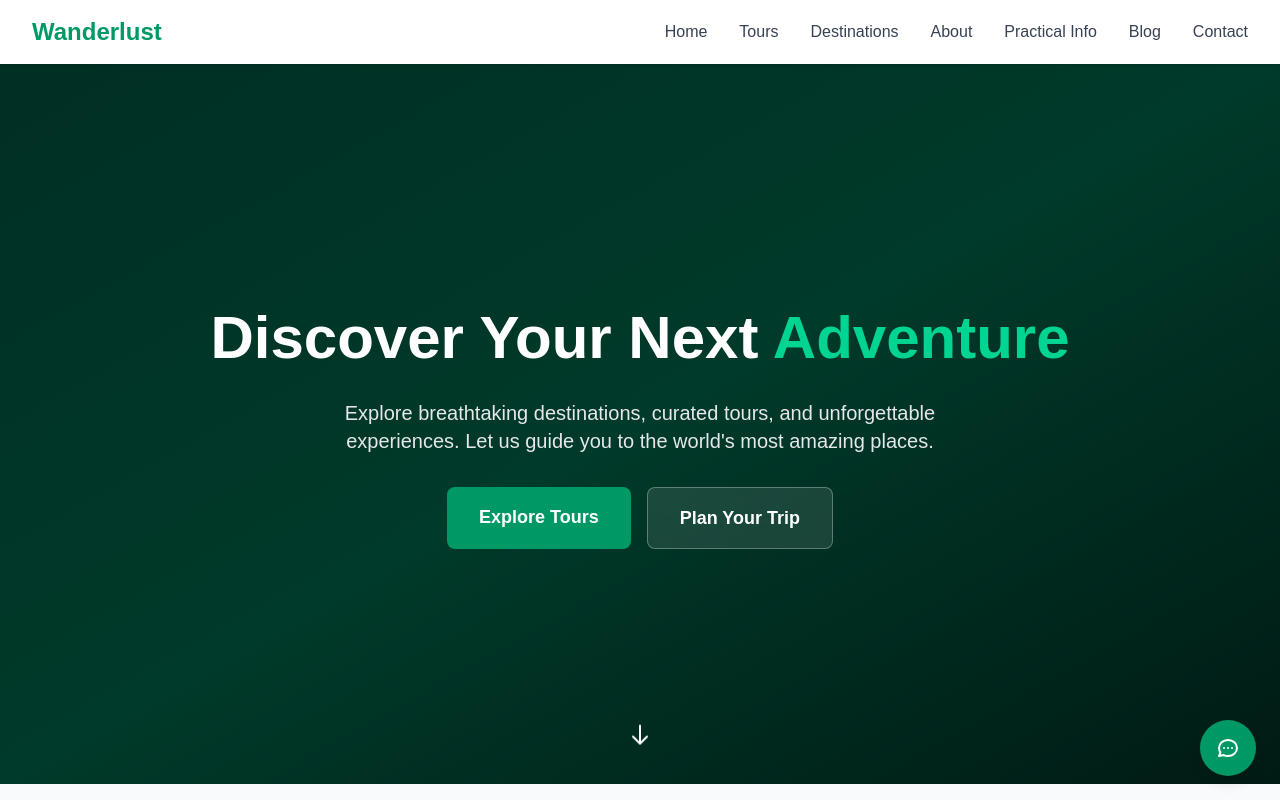
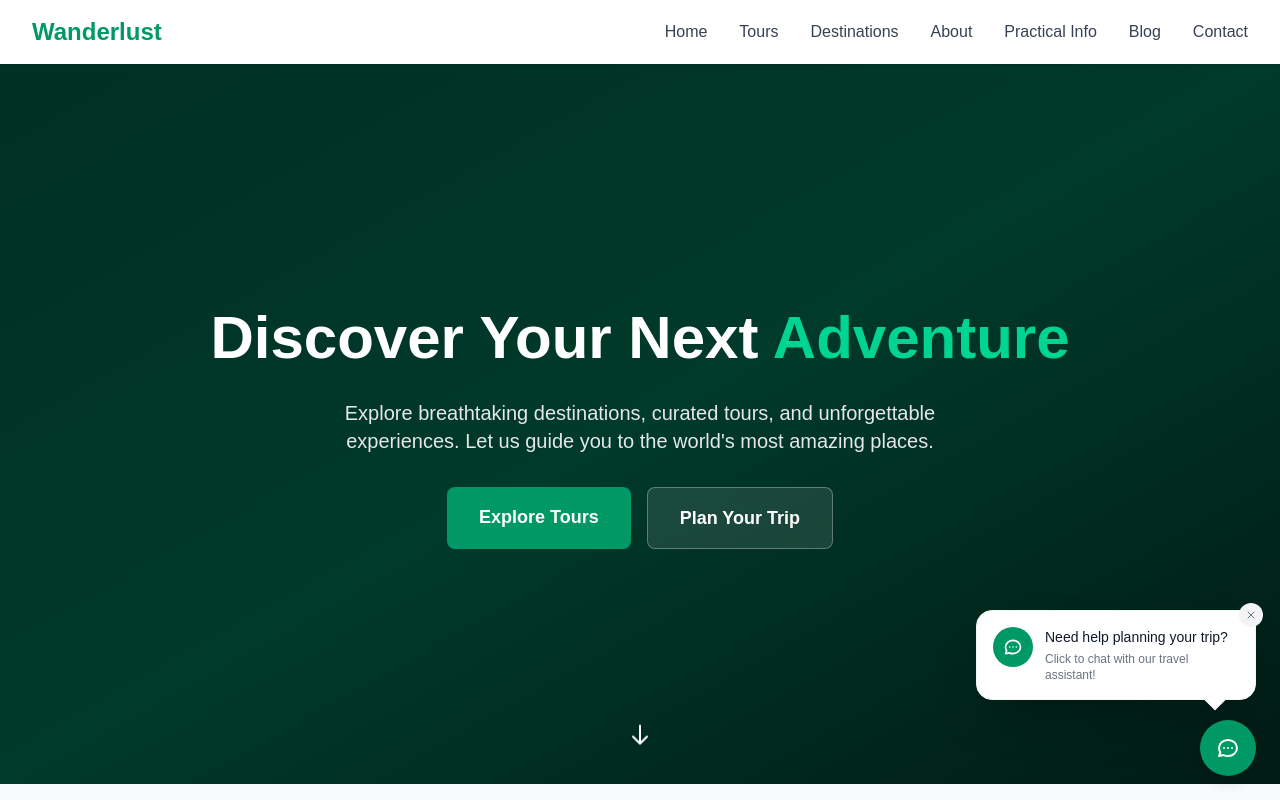
Before and after one commit to ErkDev99/Bismillah-thesis-khair-in-shaa-Allah, a Next.js app: page / in a window 1280 px wide. Shown: the top 800 px of the page. Built offline with nearby package versions, Linux system fonts and the light colour scheme.

Commit message:
modified:   src/components/chat/ChatWidget.tsx so it has a Proactive popup

```diff
--- a/src/components/chat/ChatWidget.tsx
+++ b/src/components/chat/ChatWidget.tsx
@@ -11,6 +11,8 @@ interface Message {
 
 export default function ChatWidget() {
   const [isOpen, setIsOpen] = useState(false);
+  const [showPrompt, setShowPrompt] = useState(false);
+  const [promptDismissed, setPromptDismissed] = useState(false);
   const [messages, setMessages] = useState<Message[]>([
     {
       id: 1,
@@ -23,10 +25,39 @@ export default function ChatWidget() {
   const [isLoading, setIsLoading] = useState(false);
   const messagesEndRef = useRef<HTMLDivElement>(null);
 
+  // Show prompt after 3 seconds (only if not dismissed and chat not open)
+  useEffect(() => {
+    const timer = setTimeout(() => {
+      if (!promptDismissed && !isOpen) {
+        setShowPrompt(true);
+      }
+    }, 3000);
+
+    return () => clearTimeout(timer);
+  }, [promptDismissed, isOpen]);
+
+  // Hide prompt when chat opens
+  useEffect(() => {
+    if (isOpen) {
+      setShowPrompt(false);
+    }
+  }, [isOpen]);
+
   // Auto-scroll to bottom when new messages arrive
   useEffect(() => {
     messagesEndRef.current?.scrollIntoView({ behavior: "smooth" });
   }, [messages]);
+
+  const handleDismissPrompt = (e: React.MouseEvent) => {
+    e.stopPropagation(); // Prevent opening chat when clicking X
+    setShowPrompt(false);
+    setPromptDismissed(true);
+  };
+
+  const handlePromptClick = () => {
+    setShowPrompt(false);
+    setIsOpen(true);
+  };
 
   const handleSubmit = async (e: React.FormEvent) => {
     e.preventDefault();
@@ -81,6 +112,44 @@ export default function ChatWidget() {
 
   return (
     <>
+      {/* Proactive Chat Prompt */}
+      {showPrompt && !isOpen && (
+        <div
+          onClick={handlePromptClick}
+          style={{ position: 'fixed', bottom: '100px', right: '24px' }}
+          className="z-50 bg-white rounded-2xl shadow-2xl p-4 max-w-[280px] cursor-pointer border border-gray-100"
+        >
+          {/* Close button */}
+          <button
+            onClick={handleDismissPrompt}
+            className="absolute -top-2 -right-2 w-6 h-6 bg-gray-100 hover:bg-gray-200 rounded-full flex items-center justify-center text-gray-500 hover:text-gray-700 transition-colors"
+            aria-label="Dismiss"
+          >
+            <svg className="w-3 h-3" fill="none" stroke="currentColor" viewBox="0 0 24 24">
+              <path strokeLinecap="round" strokeLinejoin="round" strokeWidth={2} d="M6 18L18 6M6 6l12 12" />
+            </svg>
+          </button>
+
+          {/* Avatar and message */}
+          <div className="flex items-start gap-3">
+            <div className="w-10 h-10 bg-emerald-600 rounded-full flex items-center justify-center shrink-0">
+              <svg className="w-5 h-5 text-white" fill="none" stroke="currentColor" viewBox="0 0 24 24">
+                <path strokeLinecap="round" strokeLinejoin="round" strokeWidth={2} d="M8 12h.01M12 12h.01M16 12h.01M21 12c0 4.418-4.03 8-9 8a9.863 9.863 0 01-4.255-.949L3 20l1.395-3.72C3.512 15.042 3 13.574 3 12c0-4.418 4.03-8 9-8s9 3.582 9 8z" />
+              </svg>
+            </div>
+            <div>
+              <p className="text-sm font-medium text-gray-900 mb-1">Need help planning your trip?</p>
+              <p className="text-xs text-gray-500">Click to chat with our travel assistant!</p>
+            </div>
+          </div>
+
+          {/* Small arrow pointing to button */}
+          <div
+            className="absolute -bottom-2 right-8 w-4 h-4 bg-white border-r border-b border-gray-100 transform rotate-45"
+          />
+        </div>
+      )}
+
       {/* Chat Toggle Button */}
       <button
         onClick={() => setIsOpen(!isOpen)}
@@ -139,12 +208,21 @@ export default function ChatWidget() {
                 />
               </svg>
             </div>
-            <div>
+            <div className="flex-1">
               <h3 className="font-semibold">Wanderlust Assistant</h3>
               <p className="text-emerald-200 text-xs">
                 {isLoading ? "Typing..." : "Online"}
               </p>
             </div>
+            <button
+              onClick={() => setIsOpen(false)}
+              className="w-8 h-8 hover:bg-emerald-500 rounded-full flex items-center justify-center transition-colors"
+              aria-label="Close chat"
+            >
+              <svg className="w-5 h-5" fill="none" stroke="currentColor" viewBox="0 0 24 24">
+                <path strokeLinecap="round" strokeLinejoin="round" strokeWidth={2} d="M6 18L18 6M6 6l12 12" />
+              </svg>
+            </button>
           </div>
 
           {/* Messages */}
```
